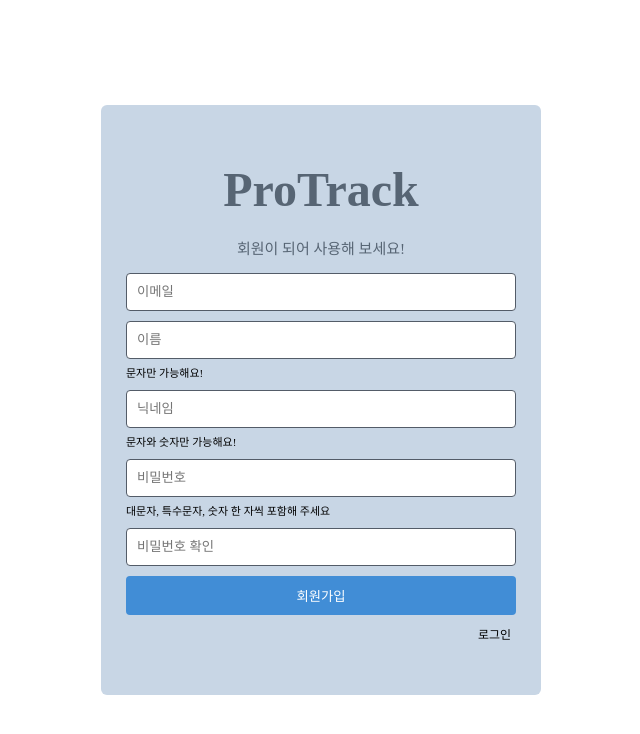
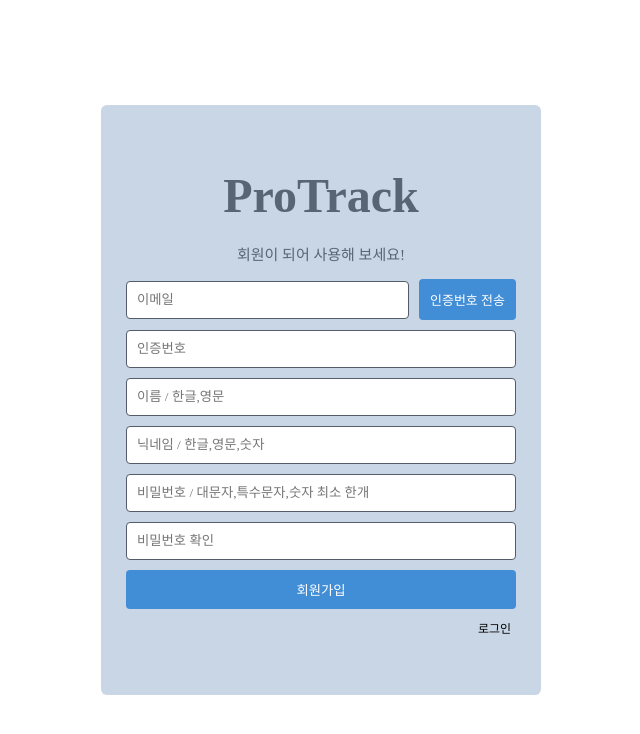
Before and after one commit to AustinHyoung/PTW-React, a React app: page /regist in a window 1280 px wide. Shown: the top 734 px of the page, without its empty margins (319-959 px from the left). Built offline with nearby package versions, Linux system fonts and the light colour scheme; a web font is replaced by a local one.

Commit message:
regist add auth Number

```diff
--- a/src/components/FindComponent.tsx
+++ b/src/components/FindComponent.tsx
@@ -30,7 +30,7 @@ const FindComponent = () => {
 
   const doPasswordFind = async (param: FormValue) => {
     try {
-      const response = await axios.post('http://localhost:8080/apis/mail/auth', param);
+      const response = await axios.post('http://localhost:8080/apis/find/password', param);
       if (response.data.code === 204) {
         setFindPw(response.data.msg);
         return;
--- a/src/components/RegistComponent.tsx
+++ b/src/components/RegistComponent.tsx
@@ -1,5 +1,5 @@
 import axios from 'axios';
-import { useRef, useState } from 'react';
+import React, { useRef, useState } from 'react';
 import { SubmitHandler, useForm } from 'react-hook-form';
 import { useMutation, useQuery } from 'react-query/types/react';
 import { Link, useNavigate } from 'react-router-dom';
@@ -7,6 +7,7 @@ import * as S from '../styles/styles';
 
 interface FormValue {
   email: string;
+  auth_num: number;
   name: string;
   nickname: string;
   password: string;
@@ -19,6 +20,7 @@ const RegistComponent = () => {
     register,
     handleSubmit,
     watch,
+
     formState: { errors },
   } = useForm<FormValue>();
 
@@ -26,13 +28,44 @@ const RegistComponent = () => {
   passwordRef.current = watch('password');
 
   const onSubmitHandler: SubmitHandler<FormValue> = (data) => {
+    console.log(data);
     doRegist(data);
   };
 
   const doRegist = async (param: FormValue) => {
     try {
       const response = await axios.post('http://localhost:8080/apis/regist', param);
+      if (response.data.code === 201) {
         navigate('/login');
+        return;
+      } else if (response.data.code === 401) {
+        alert('인증번호가 일치하지 않습니다.');
+        return;
+      } else if (response.data.code === 409) {
+        alert('이미 가입된 이메일 입니다.');
+        return;
+      }
+
+      alert('서버 에러');
+      return;
+    } catch (err) {
+      console.log(err);
+    }
+  };
+
+  const mailAuth = async () => {
+    const emailInput = document.getElementById('email') as HTMLInputElement;
+
+    const param = {
+      email: emailInput.value,
+    };
+    try {
+      const response = await axios.post('http://localhost:8080/apis/mail/auth', param);
+      if (response.data.code === 200) {
+        alert('인증번호 전송 완료. 해당메일을 확인해 주세요.');
+      } else if (response.data.code === 500) {
+        alert('인증번호 전송 실패.');
+      } else alert('관리자에게 문의해 주세요. jhy2297@naver.com');
     } catch (err) {
       console.log(err);
     }
@@ -44,7 +77,11 @@ const RegistComponent = () => {
         <S.IntroTitle>ProTrack</S.IntroTitle>
         <S.IntroSubTitle>회원이 되어 사용해 보세요!</S.IntroSubTitle>
 
+        {/* 이메일 입력란 */}
+        <div style={{ display: 'flex', alignItems: 'center' }}>
           <S.LoginInput
+            id="email"
+            style={{ flexGrow: 1 }}
             type="text"
             placeholder="이메일"
             {...register('email', {
@@ -52,24 +89,51 @@ const RegistComponent = () => {
               pattern: /^[A-Za-z0-9]([-_.]?[A-Za-z0-9])*@[A-Za-z0-9]([-_.]?[A-Za-z0-9])*\.[A-Za-z]{2,3}$/,
             })}
           />
+          <div>
+            <S.AuthBtn onClick={mailAuth}>인증번호 전송</S.AuthBtn>
+          </div>
+        </div>
+        {errors.email && errors.email.type === 'required' ? <S.ErrText>이메일을 입력해 주세요.</S.ErrText> : null}
+        {errors.email && errors.email.type === 'pattern' ? <S.ErrText>이메일 형식에 맞게 작성해 주세요.</S.ErrText> : null}
+
+        {/* 이메일 인증번호 입력란 */}
         <S.LoginInput
           type="text"
-          placeholder="이름"
+          placeholder="인증번호"
+          maxLength={6}
+          {...register('auth_num', { required: true, pattern: /^[0-9]*$/ })}
+        />
+        {errors.auth_num && errors.auth_num.type === 'required' ? <S.ErrText>인증번호를 입력해 주세요.</S.ErrText> : null}
+        {errors.auth_num && errors.auth_num.type === 'pattern' ? <S.ErrText>숫자만 작성해 주세요.</S.ErrText> : null}
+
+        {/* 이름 입력란 */}
+        <S.LoginInput
+          type="text"
+          placeholder="이름 / 한글,영문"
           {...register('name', { required: true, pattern: /^[ㄱ-ㅎ|가-힣|a-z|A-Z|]+$/ })}
         />
-        <S.ErrText style={{ color: 'black' }}>문자만 가능해요!</S.ErrText>
+        {errors.name && errors.name.type === 'required' ? <S.ErrText>이름을 입력해 주세요.</S.ErrText> : null}
+        {errors.name && errors.name.type === 'pattern' ? <S.ErrText>한글과 영문만 작성해 주세요.</S.ErrText> : null}
+
+        {/* 닉네임 입력란 */}
         <S.LoginInput
           type="text"
-          placeholder="닉네임"
+          placeholder="닉네임 / 한글,영문,숫자"
           {...register('nickname', { required: true, pattern: /^[ㄱ-ㅎ|가-힣|a-z|A-Z|0-9|]+$/ })}
         />
-        <S.ErrText style={{ color: 'black' }}>문자와 숫자만 가능해요!</S.ErrText>
+        {errors.name && errors.name.type === 'required' ? <S.ErrText>닉네임을 입력해 주세요.</S.ErrText> : null}
+        {errors.name && errors.name.type === 'pattern' ? <S.ErrText>한글, 영문, 숫자만 작성해 주세요.</S.ErrText> : null}
+
+        {/* 비밀번호 입력란 */}
         <S.LoginInput
           type="password"
-          placeholder="비밀번호"
+          placeholder="비밀번호 / 대문자,특수문자,숫자 최소 한개"
           {...register('password', { required: true, pattern: /(?=.*?[a-z])(?=.*?[A-Z])(?=.*?[0-9])(?=.*?[#?!@$%^&*-])/ })}
         />
-        <S.ErrText style={{ color: 'black' }}>대문자, 특수문자, 숫자 한 자씩 포함해 주세요</S.ErrText>
+        {errors.name && errors.name.type === 'required' ? <S.ErrText>비밀번호를 입력해 주세요.</S.ErrText> : null}
+        {errors.name && errors.name.type === 'pattern' ? <S.ErrText>비밀번호 형식에 맞게 작성해 주세요.</S.ErrText> : null}
+
+        {/* 비밀번호 확인 입력란 */}
         <S.LoginInput
           type="password"
           placeholder="비밀번호 확인"
@@ -79,8 +143,14 @@ const RegistComponent = () => {
             pattern: /(?=.*?[a-z])(?=.*?[A-Z])(?=.*?[0-9])(?=.*?[#?!@$%^&*-])/,
           })}
         />
+        {errors.passwordConfirm && errors.passwordConfirm.type === 'required' ? (
+          <S.ErrText>비밀번호를 입력해 주세요</S.ErrText>
+        ) : null}
+        {errors.passwordConfirm && errors.passwordConfirm.type === 'pattern' ? (
+          <S.ErrText>비밀번호 형식에 맞게 작성해 주세요.</S.ErrText>
+        ) : null}
         {errors.passwordConfirm && errors.passwordConfirm.type === 'validate' ? (
-          <S.ErrText>비밀번호를 다시 확인해 주세요</S.ErrText>
+          <S.ErrText>비밀번호가 맞는지 다시 확인해 주세요.</S.ErrText>
         ) : null}
 
         <S.LoginBtn>회원가입</S.LoginBtn>
--- a/src/styles/styles.ts
+++ b/src/styles/styles.ts
@@ -527,3 +527,17 @@ export const AddCardsListBtn = styled.button`
     background-color: rgba(46, 204, 113, 0.7);
   }
 `;
+
+export const AuthBtn = styled.div`
+  margin: 5px;
+  padding: 11px;
+  font-size: 13px;
+  border-radius: 4px;
+  background-color: #418dd6;
+  color: #fff;
+  cursor: pointer;
+  &:hover {
+    background-color: #0969c6;
+  }
+  font-family: inherit;
+`;
```
Lines whose indentation alone changed are shown as unchanged.
